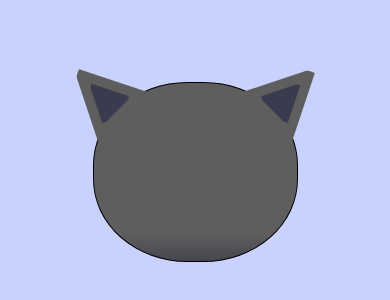
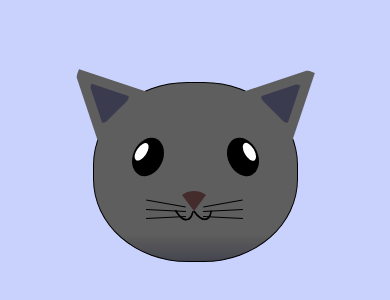
Before and after one commit to eduardo-rojas/freecodecamp_projects, a plain HTML site: page responsive_web_design/12_cat_painting/index.html in a window 390 px wide. Shown: the part 250-550 px from the top of the page. Drawn offline with Linux system fonts and the light colour scheme.

Commit message:
CSS Cat Painting project completes - #12 Responsive Web Design Certification.

```diff
--- a/responsive_web_design/12_cat_painting/index.html
+++ b/responsive_web_design/12_cat_painting/index.html
@@ -9,20 +9,58 @@
     <main>
       <div class="cat-head">
         <div class="cat-ears">
-            <div class="cat-left-ear">
-                <div class="cat-left-inner-ear">
+          <div class="cat-left-ear">
+            <div class="cat-left-inner-ear"></div>
+          </div>
+          <div class="cat-right-ear">
+            <div class="cat-right-inner-ear"></div>
+          </div>
+        </div>
 
-                </div>
+        <div class="cat-eyes">
+          <div class="cat-left-eye">
+            <div class="cat-left-inner-eye"></div>
+          </div>
+          <div class="cat-right-eye">
+            <div class="cat-right-inner-eye"></div>
+          </div>
+        </div>
+      <div class="cat-nose">
+
+      </div>
+        <div class="cat-mouth">
+          <div class="cat-mouth-line-left">
+
+          </div>
+          <div class="cat-mouth-line-right">
+
+          </div>
+        </div>
+        <div class="cat-whiskers">
+          <div class="cat-whiskers-left">
+            <div class="cat-whisker-left-top">
 
             </div>
-            <div class="cat-right-ear">
-                <div class="cat-right-inner-ear">
-
-                </div>
+            <div class="cat-whisker-left-middle">
 
             </div>
+            <div class="cat-whisker-left-bottom">
 
+            </div>
+          </div>
+          <div class="cat-whiskers-right">
+         <div class="cat-whisker-right-top">
+
+            </div>
+            <div class="cat-whisker-right-middle">
+
+            </div>
+            <div class="cat-whisker-right-bottom">
+
+            </div>
+          </div>
         </div>
+
       </div>
     </main>
 </body>
--- a/responsive_web_design/12_cat_painting/styles.css
+++ b/responsive_web_design/12_cat_painting/styles.css
@@ -50,24 +50,157 @@
   position: absolute;
   top: 22px;
   left: -20px;
+  border-top-left-radius: 90px;
+  border-top-right-radius: 10px;
   border-bottom-right-radius: 40%;
   border-bottom-left-radius: 40%;
-    border-top-left-radius: 90px;
-    border-top-right-radius: 10px;
   border-left: 20px solid transparent;
   border-right: 20px solid transparent;
   border-bottom: 40px solid #3b3b4f;
 }
 
-  .cat-right-inner-ear{
+.cat-right-inner-ear {
   position: absolute;
-    top: 22px ;
+  top: 22px;
   left: -20px;
+  border-top-left-radius: 90px;
+  border-top-right-radius: 10px;
+  border-bottom-right-radius: 40%;
+  border-bottom-left-radius: 40%;
   border-left: 20px solid transparent;
   border-right: 20px solid transparent;
   border-bottom: 40px solid #3b3b4f;
-    border-bottom-left-radius: 40%;
-    border-bottom-right-radius: 40%;
-    border-top-left-radius: 90px;
-    border-top-right-radius: 10px;
 }
+
+.cat-left-eye {
+  position: absolute;
+  top: 54px;
+  left: 39px;
+  border-radius: 60%;
+  transform: rotate(25deg);
+  width: 30px;
+  height: 40px;
+  background-color: #000;
+}
+
+.cat-right-eye {
+  position: absolute;
+  top: 54px;
+  left: 134px;
+  border-radius: 60%;
+  transform: rotate(-25deg);
+  width: 30px;
+  height: 40px;
+  background-color: #000;
+}
+
+.cat-left-inner-eye {
+  position: absolute;
+  top: 8px;
+  left: 2px;
+  width: 10px;
+  height: 20px;
+  transform: rotate(10deg);
+  background-color: #fff;
+  border-radius: 60%;
+}
+
+.cat-right-inner-eye {
+  position: absolute;
+  top: 8px;
+  left: 18px;
+  transform: rotate(-5deg);
+  width: 10px;
+  height: 20px;
+  background-color: #fff;
+  border-radius: 60%;
+}
+
+.cat-nose {
+  position: absolute;
+  top: 108px;
+  left: 85px;
+  border-top-left-radius: 50%;
+  border-bottom-right-radius: 50%;
+  border-bottom-left-radius: 50%;
+  transform: rotate(180deg);
+  border-left: 15px solid transparent;
+  border-right: 15px solid transparent;
+  border-bottom: 20px solid #442c2c;
+}
+
+.cat-mouth div {
+  width: 30px;
+  height: 50px;
+  border: 2px solid #000;
+  border-radius: 190%/190px 150px 0 0;
+  border-color: black transparent transparent transparent;
+}
+
+.cat-mouth-line-left {
+  position: absolute;
+  top: 88px;
+  left: 74px;
+  transform: rotate(170deg);
+}
+
+.cat-mouth-line-right {
+  position: absolute;
+  top: 88px;
+  left: 91px;
+  transform: rotate(165deg);
+}
+
+.cat-whiskers-left div {
+  width: 40px;
+  height: 1px;
+  background-color: #000;
+}
+
+.cat-whiskers-right div {
+  width: 40px;
+  height: 1px;
+  background-color: #000;
+}
+
+.cat-whisker-left-top {
+  position: absolute;
+  top: 120px;
+  left: 52px;
+  transform: rotate(10deg);
+}
+
+.cat-whisker-left-middle {
+  position: absolute;
+  top: 127px;
+  left: 52px;
+  transform: rotate(3deg);
+}
+
+.cat-whisker-left-bottom {
+  position: absolute;
+  top: 134px;
+  left: 52px;
+  transform: rotate(-3deg);
+}
+
+.cat-whisker-right-top {
+  position: absolute;
+  top: 120px;
+  left: 109px;
+  transform: rotate(-10deg);
+}
+
+.cat-whisker-right-middle {
+  position: absolute;
+  top: 127px;
+  left: 109px;
+  transform: rotate(-3deg);
+}
+
+.cat-whisker-right-bottom {
+  position: absolute;
+  top: 134px;
+  left: 109px;
+  transform: rotate(3deg)
+}
```
Lines whose indentation alone changed are shown as unchanged.
